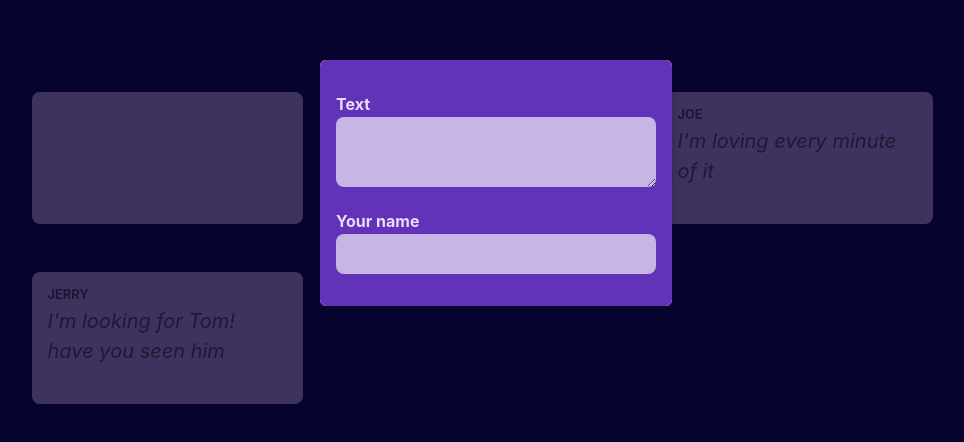
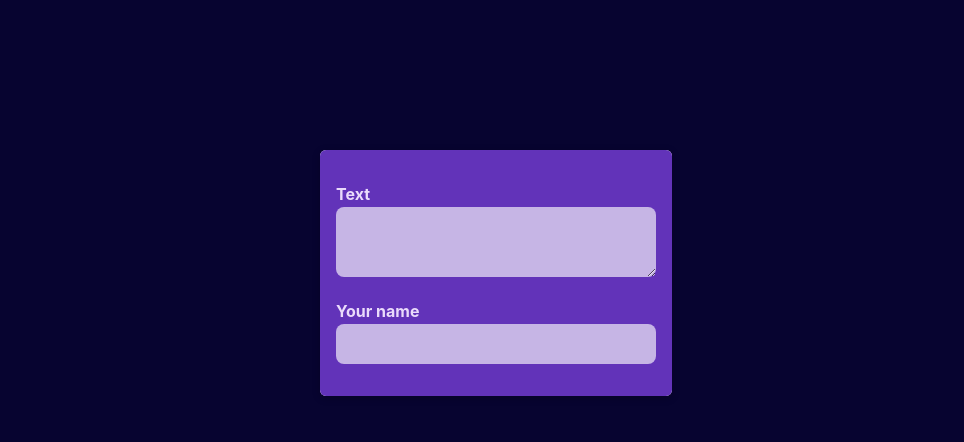
Before and after one commit to ChrisJoshRoberts/react-course, a React (Vite) app: page / in a window 1280 px wide. Shown: the part 152-594 px from the top of the page, without its empty margins (144-1108 px from the left). Built offline with nearby package versions, Linux system fonts and the light colour scheme.

Commit message:
adding MainHeader component

```diff
--- /dev/null
+++ b/src/components/MainHeader.module.css
@@ -0,0 +1 @@
+.header {}
--- a/src/components/Post.module.css
+++ b/src/components/Post.module.css
@@ -2,7 +2,7 @@
   margin: 1rem 0;
   padding: 1rem;
   text-align: left;
-  width:80%;
+  width:200px;
   height: 100px;
   background-color: #9c7eee;
   border-radius: 8px;
--- a/src/components/PostList.jsx
+++ b/src/components/PostList.jsx
@@ -30,9 +30,6 @@ const PostList = () => {
     )}
     <ul className={classes.posts}>
       <Post author={author} body={output} />
-      <Post author="Jane" body="Check out the full course" />
-      <Post author="Joe" body="I'm loving every minute of it" />
-      <Post author="Jerry" body="I'm looking for Tom! have you seen him" />
     </ul>
   </>
   )
```
Also changed, not shown: src/components/MainHeader.jsx (added, +23 -0 lines).
